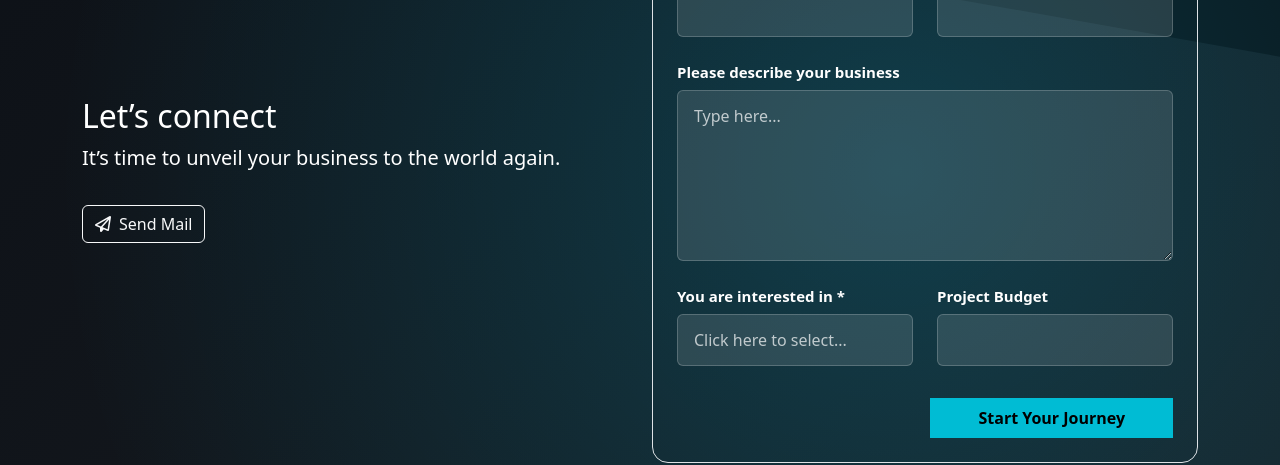
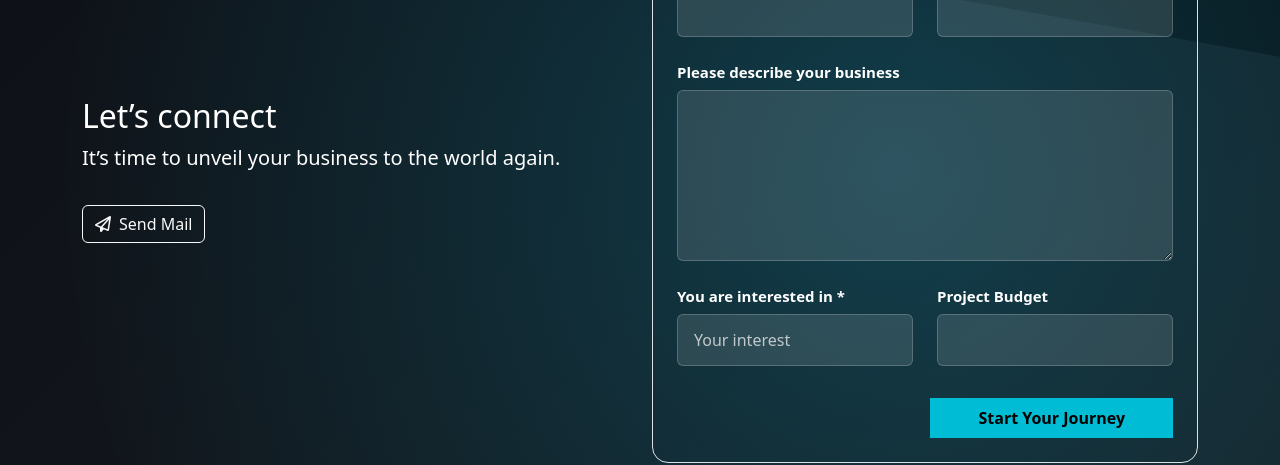
Before and after one commit to Iambiswajit-C/digitalsparkhq, a Jekyll site: the page built from index.md, in a window 1280 px wide and 900 px high, scrolled down 1927 px. Shown: the part 150-615 px from the top of the window. Built offline with Jekyll 4.4.1, drawn with Linux system fonts in a browser that asks for light colours.

Commit message:
Update footer.html

```diff
--- a/_includes/footer.html
+++ b/_includes/footer.html
@@ -15,7 +15,7 @@
         </a>
       </div>
       <div class="col-lg-6">
-        <form id="footer-contact-form" class="footer-form p-4 border rounded-4 bg-transparent"
+       <form id="footer-contact-form" class="footer-form p-4 border rounded-4 bg-transparent"
       action="https://formsubmit.co/info@digitalsparkhq.com" method="POST">
 
   <h5 class="fw-bold mb-4 border-bottom pb-2 text-uppercase">Contact Info</h5>
@@ -35,12 +35,12 @@
     </div>
     <div class="col-12">
       <label for="business" class="form-label fw-semibold">Please describe your business</label>
-      <textarea id="business" name="business" class="form-control form-control-lg" rows="6" placeholder="Type here..."></textarea>
+      <textarea id="business" name="business" class="form-control form-control-lg" rows="6"></textarea>
     </div>
     <div class="col-md-6">
       <label for="interest" class="form-label fw-semibold">You are interested in *</label>
       <select id="interest" name="interest" class="form-select form-select-lg" required>
-        <option value="">Click here to select...</option>
+        <option value="" disabled selected hidden>Your interest</option>
         <option>Web Design</option>
         <option>SEO</option>
         <option>Graphic Design</option>
@@ -60,7 +60,6 @@
   <!-- FormSubmit hidden fields -->
   <input type="hidden" name="_captcha" value="false">
   <input type="hidden" name="_template" value="table">
-  <input type="hidden" name="_next" value="{{ page.url }}?success=true">
 </form>
       </div>
     </div>
```
